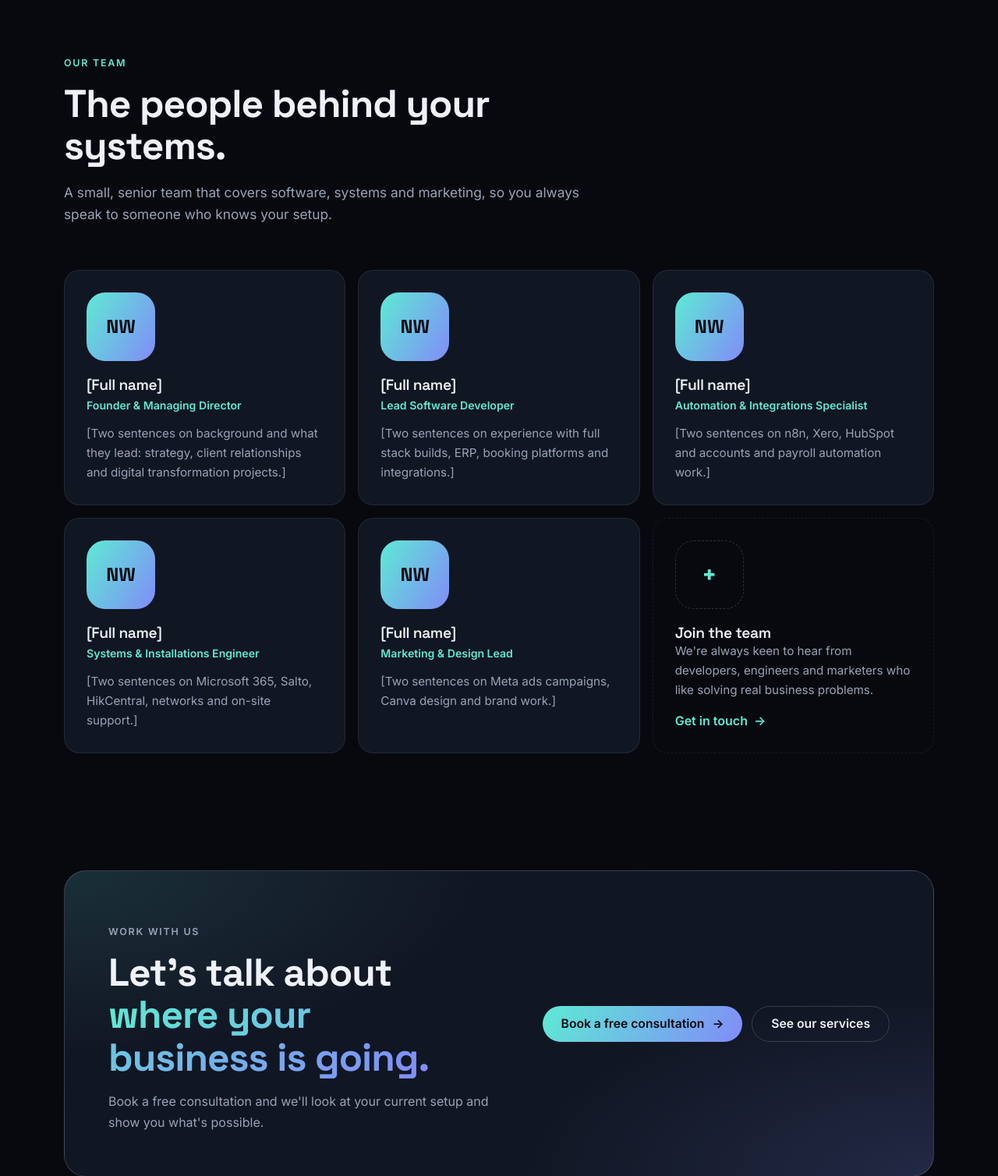
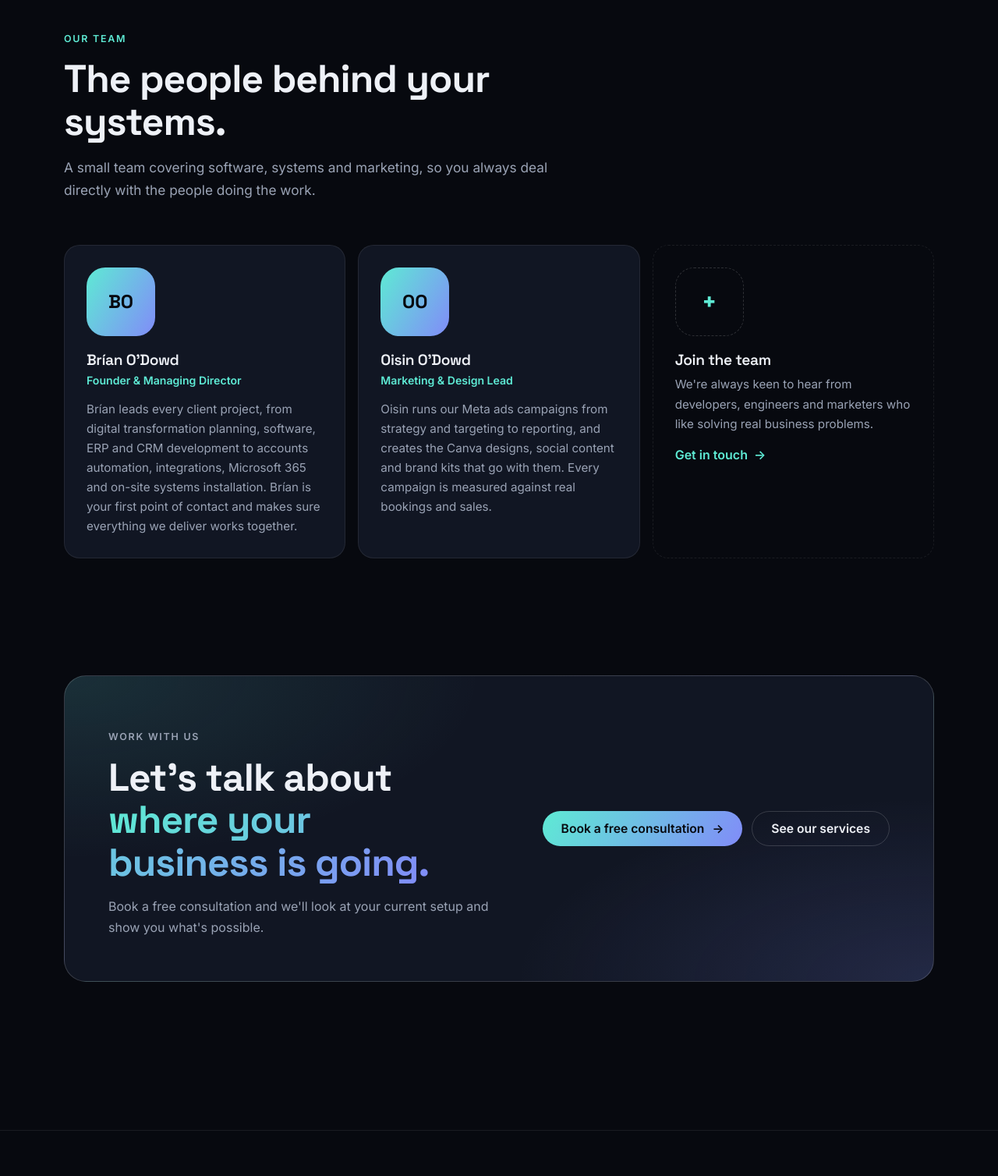
Before and after one commit to brianodowd16-tech/northwestcomplete, a PHP site: page /about.html in a window 1280 px wide. Shown: the part 2520-4028 px from the top of the page at 78% size. Run offline with PHP 8.4, Linux system fonts and the light colour scheme.

Commit message:
Add Brían and Oisin O'Dowd to the About page team
Replaces the placeholder team cards and adjusts About copy to reflect a
small team.

Co-Authored-By: Claude Opus 5.5 <noreply@anthropic.com>
Claude-Session: https://claude.ai/code/session_01D5Nxa7XFJ2d73BWDfCTeXT

```diff
--- a/about.html
+++ b/about.html
@@ -55,7 +55,7 @@
       <div class="wrap page-hero__inner">
         <p class="eyebrow reveal"><span class="dot"></span> About Northwest Complete</p>
         <h1 class="reveal">Technology that <span class="grad">works as hard as you do.</span></h1>
-        <p class="lead reveal">We're a team of developers, systems engineers and marketers who help businesses run on connected, reliable technology, from the first plan to the day-to-day support.</p>
+        <p class="lead reveal">We're a small, hands-on team that helps businesses run on connected, reliable technology, from the first plan to the day-to-day support.</p>
       </div>
     </section>
 
@@ -127,50 +127,25 @@
         <div class="section__head reveal">
           <p class="eyebrow">Our team</p>
           <h2>The people behind your systems.</h2>
-          <p class="section__sub">A small, senior team that covers software, systems and marketing, so you always speak to someone who knows your setup.</p>
+          <p class="section__sub">A small team covering software, systems and marketing, so you always deal directly with the people doing the work.</p>
         </div>
 
-        <!-- EDIT: replace each [bracketed] placeholder with real names, roles and bios.
-             For a photo, swap the .team__avatar <span> for <img class="team__avatar" src="assets/team/name.jpg" alt="Full name">. -->
+        <!-- To add a photo, swap a .team__avatar <span> for <img class="team__avatar" src="assets/team/name.jpg" alt="Full name">. -->
         <div class="team">
           <article class="team__card reveal">
-            <span class="team__avatar" aria-hidden="true">NW</span>
+            <span class="team__avatar" aria-hidden="true">BO</span>
             <div>
-              <h3>[Full name]</h3>
+              <h3>Brían O'Dowd</h3>
               <p class="team__role">Founder &amp; Managing Director</p>
-              <p>[Two sentences on background and what they lead: strategy, client relationships and digital transformation projects.]</p>
+              <p>Brían leads every client project, from digital transformation planning, software, ERP and CRM development to accounts automation, integrations, Microsoft 365 and on-site systems installation. Brían is your first point of contact and makes sure everything we deliver works together.</p>
             </div>
           </article>
           <article class="team__card reveal">
-            <span class="team__avatar" aria-hidden="true">NW</span>
+            <span class="team__avatar" aria-hidden="true">OO</span>
             <div>
-              <h3>[Full name]</h3>
-              <p class="team__role">Lead Software Developer</p>
-              <p>[Two sentences on experience with full stack builds, ERP, booking platforms and integrations.]</p>
-            </div>
-          </article>
-          <article class="team__card reveal">
-            <span class="team__avatar" aria-hidden="true">NW</span>
-            <div>
-              <h3>[Full name]</h3>
-              <p class="team__role">Automation &amp; Integrations Specialist</p>
-              <p>[Two sentences on n8n, Xero, HubSpot and accounts and payroll automation work.]</p>
-            </div>
-          </article>
-          <article class="team__card reveal">
-            <span class="team__avatar" aria-hidden="true">NW</span>
-            <div>
-              <h3>[Full name]</h3>
-              <p class="team__role">Systems &amp; Installations Engineer</p>
-              <p>[Two sentences on Microsoft 365, Salto, HikCentral, networks and on-site support.]</p>
-            </div>
-          </article>
-          <article class="team__card reveal">
-            <span class="team__avatar" aria-hidden="true">NW</span>
-            <div>
-              <h3>[Full name]</h3>
+              <h3>Oisin O'Dowd</h3>
               <p class="team__role">Marketing &amp; Design Lead</p>
-              <p>[Two sentences on Meta ads campaigns, Canva design and brand work.]</p>
+              <p>Oisin runs our Meta ads campaigns from strategy and targeting to reporting, and creates the Canva designs, social content and brand kits that go with them. Every campaign is measured against real bookings and sales.</p>
             </div>
           </article>
           <article class="team__card team__card--join reveal">
--- a/styles.css
+++ b/styles.css
@@ -306,6 +306,8 @@ details p { padding: 0 22px 22px; color: var(--muted); }
 .team__role { color: var(--accent); font-size: 0.88rem; font-weight: 600; margin: 4px 0 12px; }
 .team__card p:not(.team__role) { color: var(--muted); font-size: 0.95rem; }
 .team__card--join { border-style: dashed; background: transparent; }
+@media (min-width: 680px) and (max-width: 999px) { .team__card--join { grid-column: span 2; } }
+.team__card--join h3 + p { margin-top: 8px; }
 .team__link { display: inline-flex; gap: 8px; margin-top: 14px; color: var(--accent); font-weight: 600; text-decoration: none; }
 
 .cta { align-items: center; }
```
